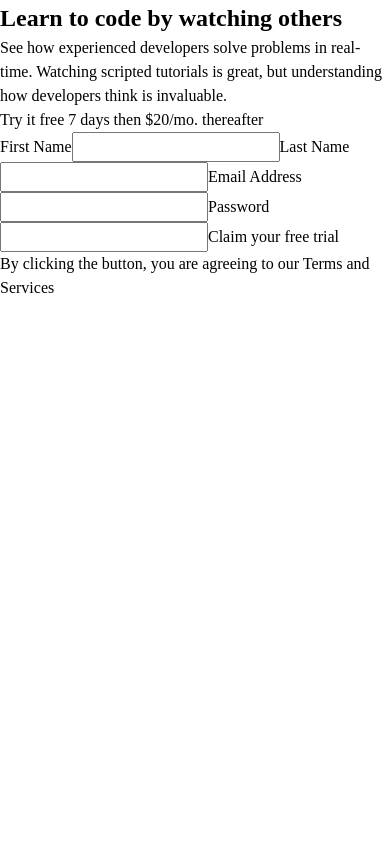
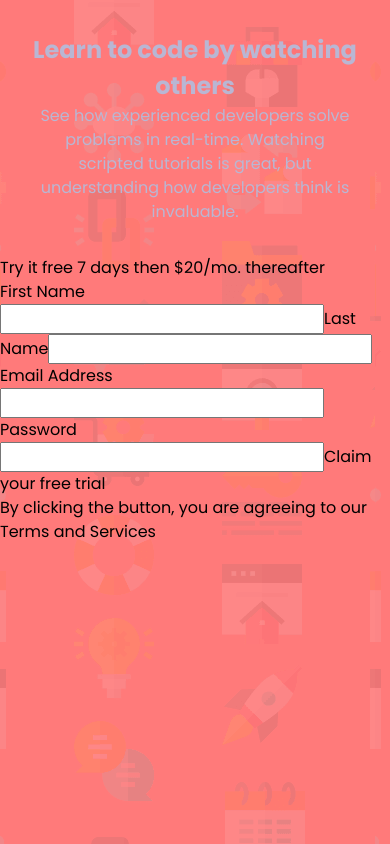
Before and after one commit to sclingan/intro-component, a React (Vite) app: page / in a window 390 px wide. Built offline with nearby package versions, Linux system fonts and the light colour scheme.

Commit message:
Added semantic HTML, mobile layout

```diff
--- a/index.html
+++ b/index.html
@@ -4,6 +4,9 @@
     <meta charset="UTF-8" />
      <!-- displays site properly based on user's device -->
     <meta name="viewport" content="width=device-width, initial-scale=1.0" />
+    <!-- SEO -->
+    <meta name="description" content="Frontend Mentor Intro-Component Challenge">
+    <meta name="author" content="Scott Clingan">
     <link rel="icon" type="image/png" sizes="32x32" href="./public/favicon-32x32.png">
     <!-- Google Fonts -->
     <link rel="preconnect" href="https://fonts.googleapis.com">
--- a/src/App.css
+++ b/src/App.css
@@ -39,4 +39,18 @@ p, h1, h2, h3, h4, h5, h6 {
 /*  9. Create a root stacking context */
 #root, #__next {
   isolation: isolate;
+}
+
+body {
+  background-image: url("../public/images/bg-intro-mobile.png");
+  background-color: hsl(0, 100%, 74%);
+  font-family: "Poppins";
+  font-size: 1rem;
+  font-weight: 400;
+}
+
+header {
+  color: hsl(246, 25%, 77%);
+  text-align: center;
+  padding: 2rem;
 }/*# sourceMappingURL=App.css.map */
--- a/src/App.scss
+++ b/src/App.scss
@@ -11,3 +11,17 @@ $fw-400: 400;
 $fw-500: 500;
 $fw-600: 600;
 $fw-700: 700;
+
+body {
+    background-image: url('../public/images/bg-intro-mobile.png');
+    background-color: $primary-red;
+    font-family: $ff;
+    font-size: $font-size;
+    font-weight: $fw-400;
+}
+
+header {
+    color: $neutral-gray-blue;
+    text-align: center;
+    padding: 2rem;
+}
--- a/src/App.tsx
+++ b/src/App.tsx
@@ -2,6 +2,8 @@ import { useState } from 'react'
 import './App.css'
 import Button from './button'
 import Form from './form'
+import bgMobile from '../public/images/bg-intro-mobile.png'
+import bgDesktop from '../public/images/bg-intro-desktop.png'
 
 function App() {
 
@@ -14,8 +16,10 @@ function App() {
         but understanding how developers think is invaluable.
         </p>
      </header>
+     <main>
      <Button />
      <Form />
+     </main>
     </div>
   )
 }
--- a/src/button.tsx
+++ b/src/button.tsx
@@ -2,11 +2,7 @@ function Button() {
 
     return (
       <div className="button">
-
-
        <a>Try it free 7 days then $20/mo. thereafter</a>
-
-
       </div>
     )
   }
--- a/src/form.tsx
+++ b/src/form.tsx
@@ -14,7 +14,6 @@ function Form() {
 
           {/* change this to a submit button? */}
           <a>Claim your free trial</a>
-
           <p>By clicking the button, you are agreeing to our Terms and Services</p>
         </form>
       </div>
```
Also changed, not shown: index 2.html (deleted, +0 -42 lines), 1 other file (tests, documents, lock files or other folders).
